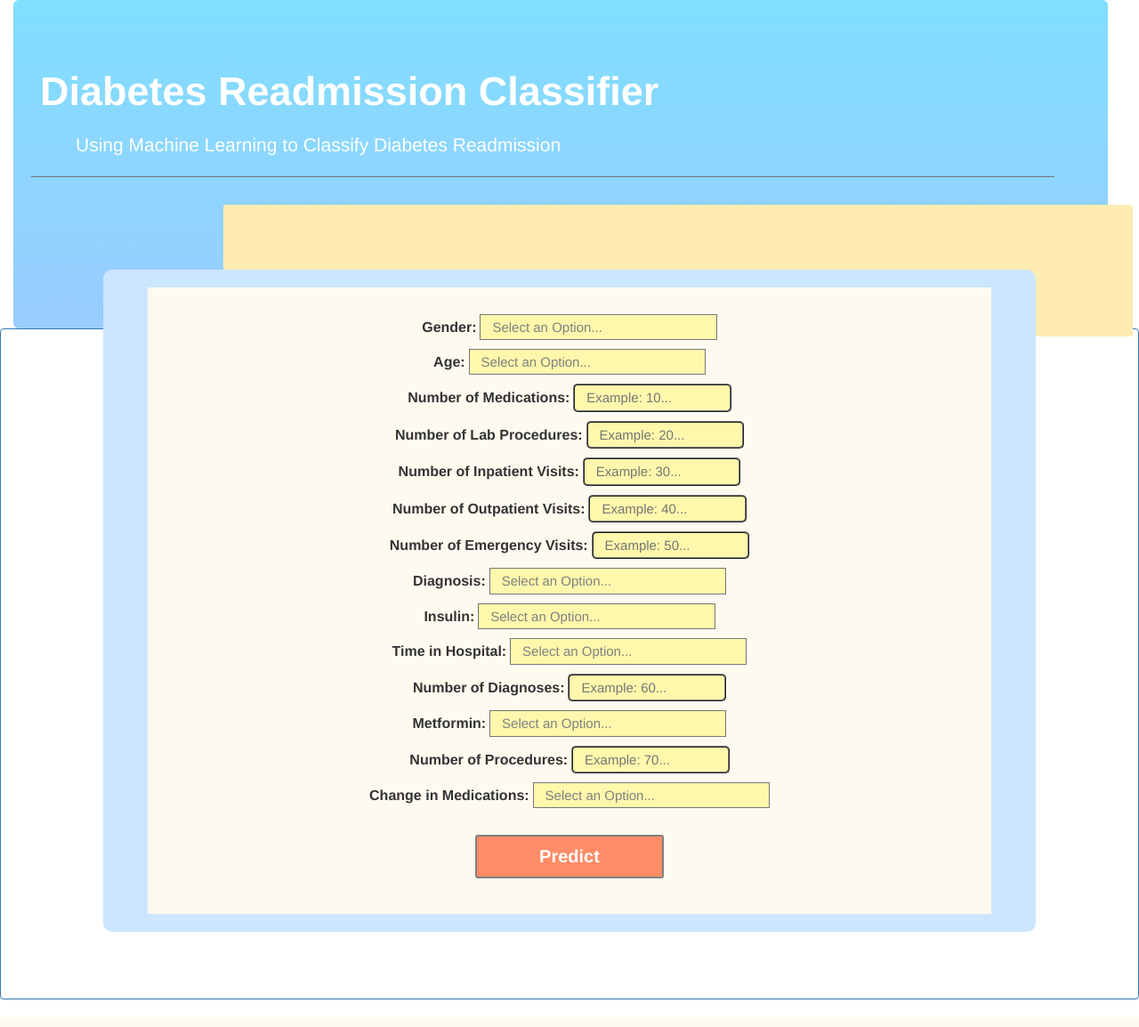
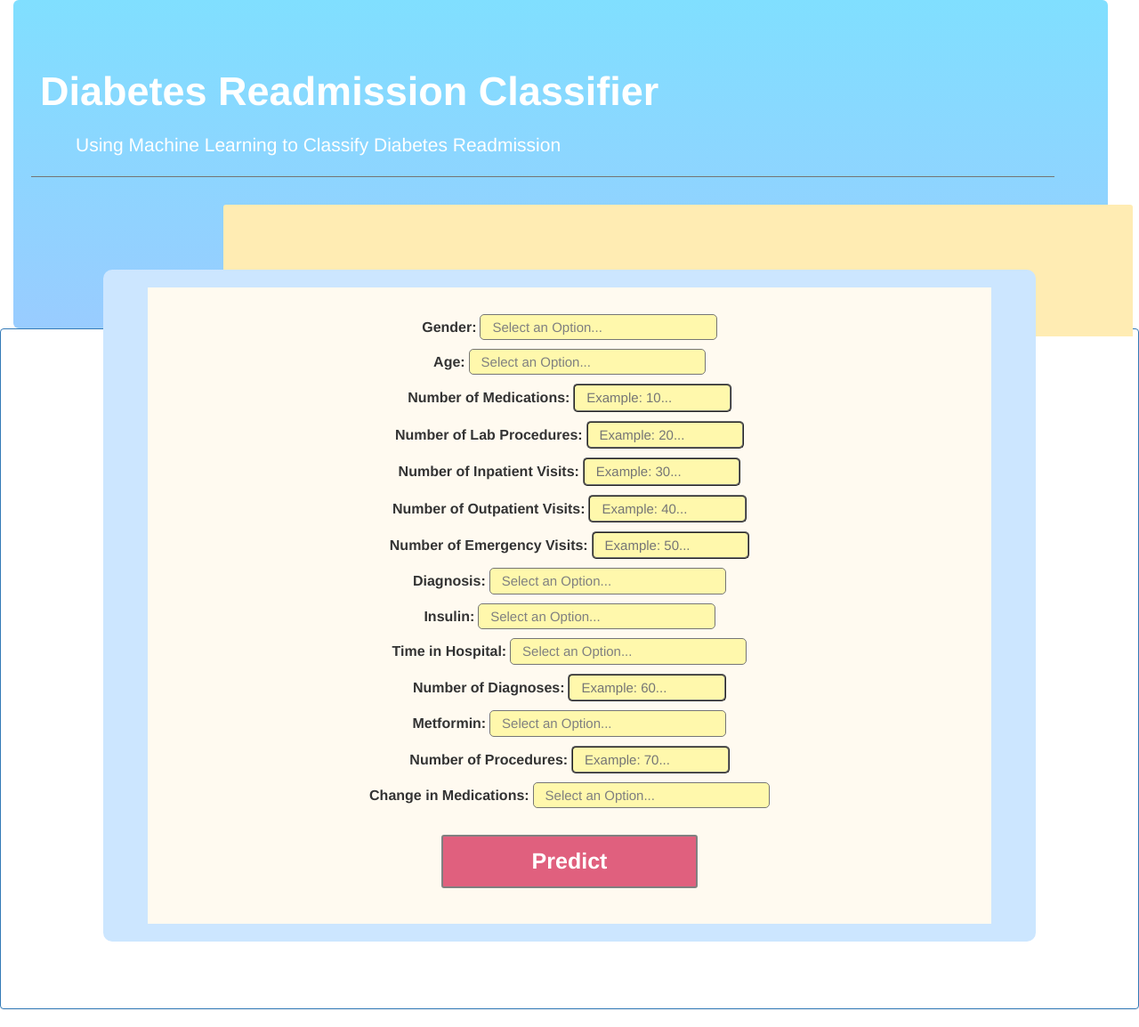
Before and after one commit to akim3245/Diabetes_Readmission, a Flask app: page / in a window 1280 px wide. Shown: the whole page at 89% size. Run offline with Flask 2, Linux system fonts and the light colour scheme; some libraries are stand-ins or nearby versions.

Commit message:
touched up select/input border radius

```diff
--- a/static/css/styles.css
+++ b/static/css/styles.css
@@ -36,6 +36,7 @@ select{
     display: inline-block;
     text-indent: 10px;
     font-size: 15px;
+    border-radius: 5px;
 }
 
 select:hover {
@@ -67,11 +68,11 @@ label{
 
 .btn{
     display: inline-block;
-    padding: 8px 70px;
-    background-color: #ff8c66;
+    padding: 10px 100px;
+    background-color: #E0607E;
     transition-duration: 0.4s;
     cursor: pointer;
-    font-size: 20px;
+    font-size: 25px;
     font-weight: bold;
     border-color: grey;
     border-style: solid;
@@ -83,6 +84,9 @@ label{
 .btn:hover {
   color: aliceblue;
   background-color: #0059b3;
+  -webkit-transform: scale(1.1);
+  -ms-transform: scale(1.1);
+  transform: scale(1.1);
 }
 
 .container .jumbotron, .container-fluid .jumbotron {
```
